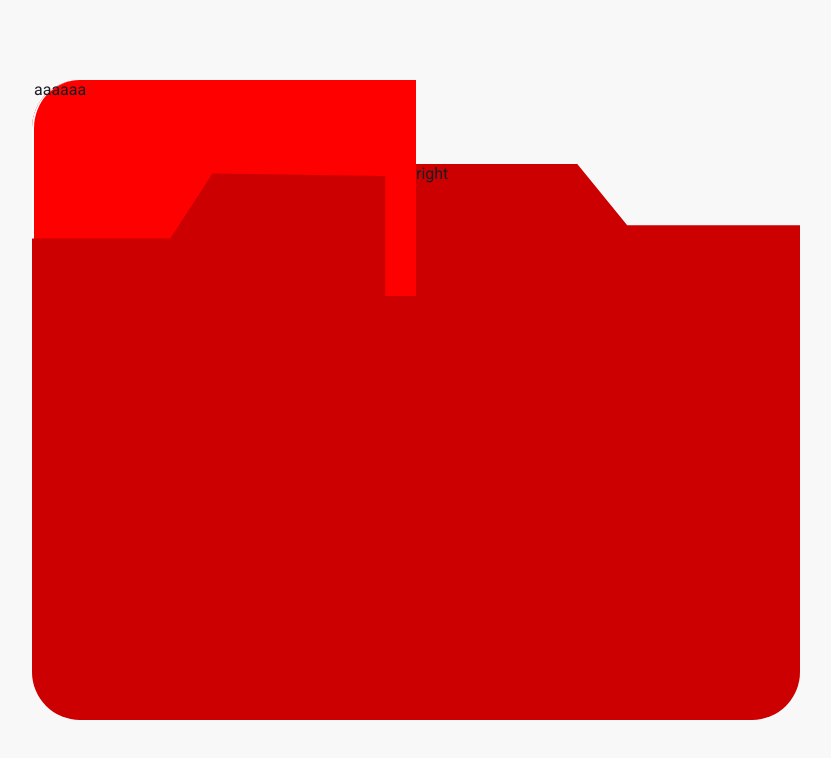
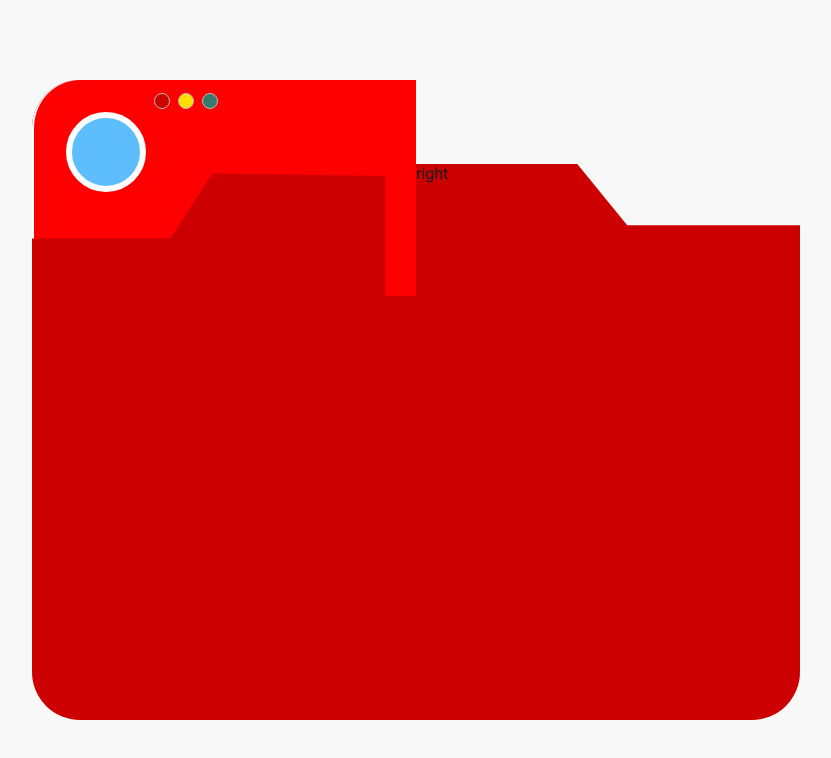
Before and after one commit to profdangarcia/pokedex, a React (Vite) app: page / in a window 1280 px wide. Shown: the top 758 px of the page, without its empty margins (224-1055 px from the left). Built offline with nearby package versions, Linux system fonts and the light colour scheme.

Commit message:
feat(header): criando header esquerdo

```diff
--- /dev/null
+++ b/src/components/LeftPart/Header/index.tsx
@@ -0,0 +1,56 @@
+import React from 'react';
+import styled from 'styled-components';
+
+export const Header: React.FC = () => {
+  return (
+    <Container>
+      <BlueLight />
+      <LightsBox>
+        <Light color="dark-red" />
+        <Light color="yellow" />
+        <Light color="green" />
+      </LightsBox>
+    </Container>
+  );
+};
+
+const Container = styled.div`
+  clip-path: polygon(
+    0 0,
+    100% 0,
+    100% 90%,
+    92% 90%,
+    92% 40%,
+    47% 39%,
+    36% 66%,
+    0 66%
+  );
+  background: var(--red);
+  border-left: 2px solid white;
+  height: 15rem;
+  border-radius: 3rem 0 0 0;
+  display: flex;
+`;
+
+const BlueLight = styled.div`
+  width: 5rem;
+  height: 5rem;
+  border-radius: 50%;
+  background: var(--light-blue);
+  border: 0.4rem solid white;
+  margin: 2rem 0 0 2rem;
+`;
+
+const LightsBox = styled.div`
+  display: flex;
+  gap: 0.5rem;
+  margin: 0.8rem 0 0 0.5rem;
+`;
+
+const Light = styled.div<{ color: string }>`
+  height: 1rem;
+  width: 1rem;
+  border-radius: 50%;
+  background: ${props => `var(--${props.color})`};
+  border: 1px solid var(--gray-200);
+`;
--- a/src/components/LeftPart/index.tsx
+++ b/src/components/LeftPart/index.tsx
@@ -1,5 +1,14 @@
 import React from 'react';
 import styled from 'styled-components';
+import { Header } from './Header';
+
+export const LeftPart: React.FC = () => {
+  return (
+    <Container>
+      <Header />
+    </Container>
+  );
+};
 
 const Container = styled.div`
   display: flex;
@@ -9,28 +18,3 @@ const Container = styled.div`
   height: 80vh;
   width: 50%;
 `;
-
-const Header = styled.div`
-  clip-path: polygon(
-    0 0,
-    100% 0,
-    100% 90%,
-    92% 90%,
-    92% 40%,
-    47% 39%,
-    36% 66%,
-    0 66%
-  );
-  background: var(--red);
-  border-left: 2px solid white;
-  height: 15rem;
-  border-radius: 3rem 0 0 0;
-`;
-
-export const LeftPart: React.FC = () => {
-  return (
-    <Container>
-      <Header>aaaaaa</Header>
-    </Container>
-  );
-};
```
